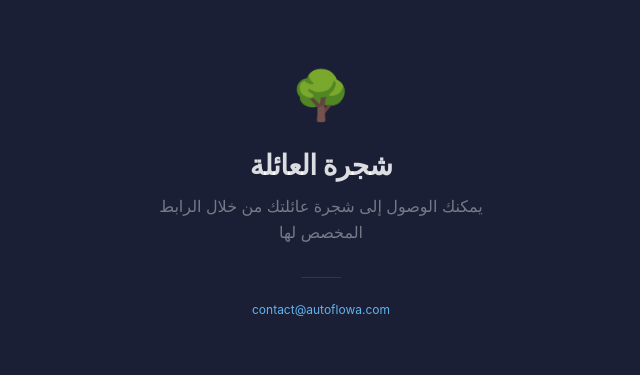
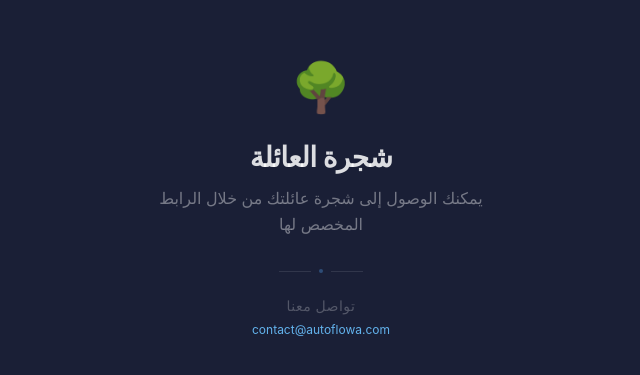
Before and after one commit to bassel-af/solalah, a Next.js app: page / in a window 1280 px wide. Shown: the part 203-578 px from the top of the page, without its empty margins (319-959 px from the left). Built offline with nearby package versions, Linux system fonts and the light colour scheme.

Commit message:
Polish landing page: fix white space, improve contact label sizing, use design tokens

```diff
--- a/src/app/page.module.css
+++ b/src/app/page.module.css
@@ -30,15 +30,15 @@
 
 .icon {
   font-size: 48px;
-  margin-bottom: 24px;
+  margin-bottom: var(--space-11);
   opacity: 0.85;
 }
 
 .title {
-  font-size: 28px;
+  font-size: var(--font-size-6xl);
   font-weight: var(--font-weight-bold);
   color: var(--alpha-white-85);
-  margin: 0 0 12px;
+  margin: 0 0 var(--space-5);
   letter-spacing: -0.5px;
 }
 
@@ -49,22 +49,51 @@
   line-height: 1.6;
 }
 
+/* Divider — decorative accent line */
 .divider {
-  width: 40px;
+  display: flex;
+  align-items: center;
+  justify-content: center;
+  gap: 8px;
+  margin: 0 auto var(--space-11);
+}
+
+.divider::before,
+.divider::after {
+  content: '';
+  width: 32px;
   height: 1px;
   background: var(--alpha-white-10);
-  margin: 0 auto 24px;
 }
 
+.dividerDot {
+  width: 4px;
+  height: 4px;
+  border-radius: 50%;
+  background: var(--color-primary);
+  opacity: 0.4;
+}
+
+/* Contact section */
 .contact {
   font-size: var(--font-size-sm);
   color: var(--alpha-white-25);
+  margin: 0;
+}
+
+.contactLabel {
+  display: block;
+  font-size: var(--font-size-base);
+  color: var(--alpha-white-25);
+  letter-spacing: var(--letter-spacing-wide);
+  margin-bottom: var(--space-3);
+  font-weight: var(--font-weight-medium);
 }
 
 .contact a {
   color: var(--color-primary-light);
   text-decoration: none;
-  transition: color 0.2s;
+  transition: color var(--transition-base);
 }
 
 .contact a:hover {
@@ -77,6 +106,6 @@
   }
 
   .title {
-    font-size: 24px;
+    font-size: var(--font-size-5xl);
   }
 }
--- a/src/app/page.tsx
+++ b/src/app/page.tsx
@@ -9,8 +9,11 @@ export default function Home() {
         <p className={styles.subtitle}>
           يمكنك الوصول إلى شجرة عائلتك من خلال الرابط المخصص لها
         </p>
-        <div className={styles.divider} />
+        <div className={styles.divider}>
+          <span className={styles.dividerDot} />
+        </div>
         <p className={styles.contact}>
+          <span className={styles.contactLabel}>تواصل معنا</span>
           <a href="mailto:contact@autoflowa.com">contact@autoflowa.com</a>
         </p>
       </div>
--- a/src/styles/base/reset.css
+++ b/src/styles/base/reset.css
@@ -4,6 +4,10 @@
 
 * {
   box-sizing: border-box;
+}
+
+html {
+  background: var(--color-dark-900);
 }
 
 body {
```
